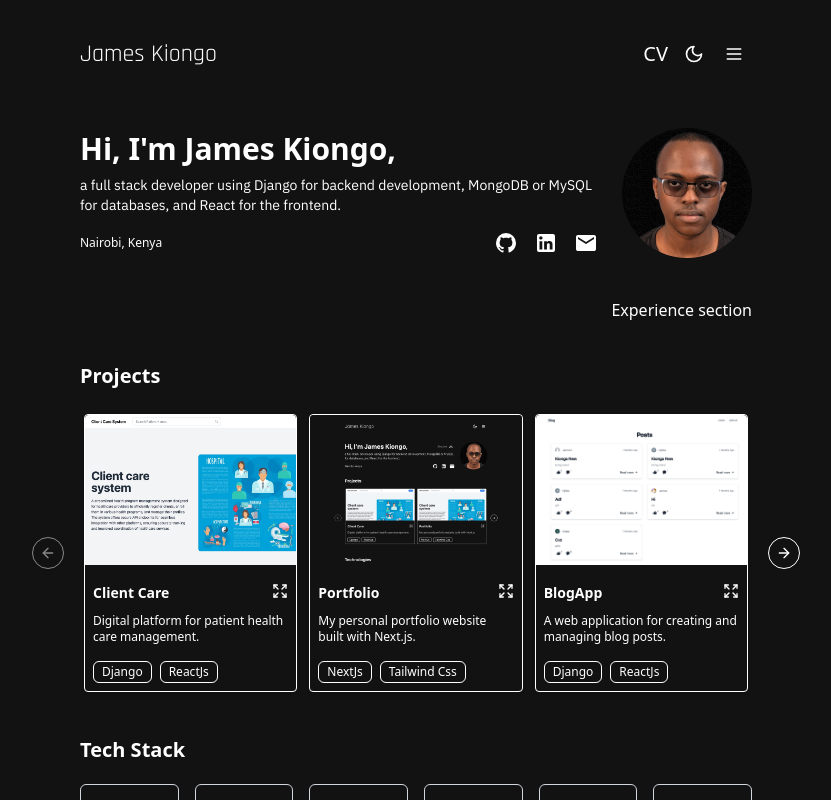
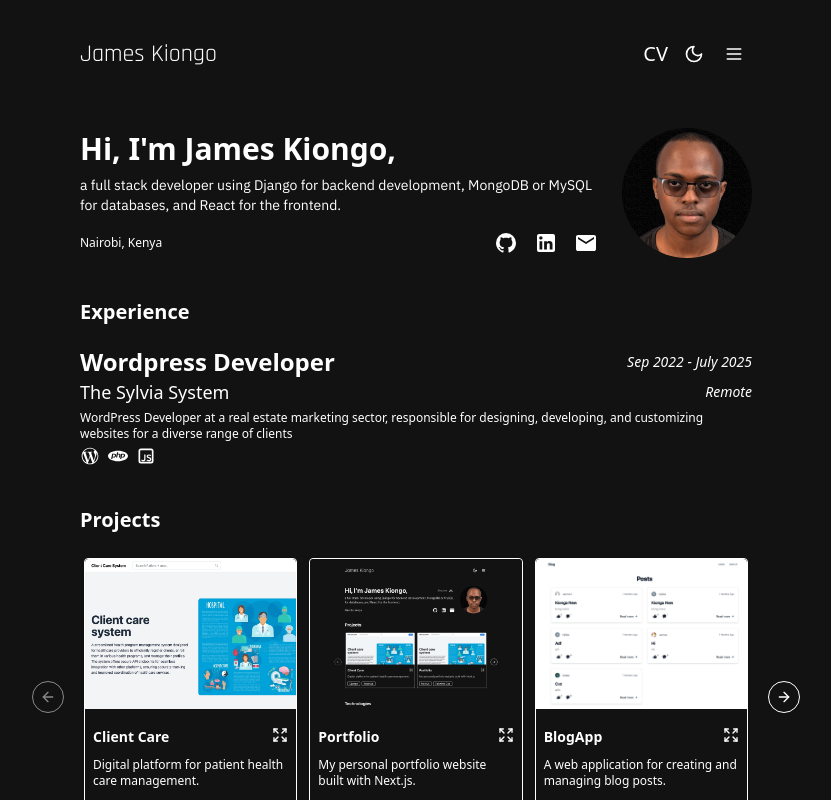
Before and after one commit to jameskiongo/portfolio-nextjs, a Next.js app: page / in a window 1280 px wide. Shown: the top 800 px of the page, without its empty margins (224-1055 px from the left). Built offline with nearby package versions, Linux system fonts and the light colour scheme.

Commit message:
finished blueprint experience section

```diff
--- a/src/components/Experience/ExperienceSection.jsx
+++ b/src/components/Experience/ExperienceSection.jsx
@@ -1,4 +1,7 @@
 import { IBM_Plex_Sans } from "next/font/google";
+import { JsIcon } from "../icons/JsIcon";
+import { PhpIcon } from "../icons/PhpIcon";
+import { WordpressIcon } from "../icons/WordpressIcon";
 
 const ibm_plex_sans = IBM_Plex_Sans({
 	weight: ["400", "500", "600", "700"],
@@ -8,8 +11,34 @@ const ibm_plex_sans = IBM_Plex_Sans({
 export default function ExperienceSection() {
 	return (
 		<div className="mt-10 px-4 sm:px-0">
-			<div className="flex md:flex-row-reverse flex-col gap-x-6">
-				Experience section
+			<div>
+				<h1 className="capitalize text-xl font-bold pb-5">experience</h1>
+			</div>
+			<div className="">
+				<div className="flex flex-row items-center justify-between">
+					<h1 className="capitalize text-2xl font-bold">wordpress developer</h1>
+					<p className="capitalize font-extralight italic text-sm justify-center">
+						Sep 2022 - July 2025
+					</p>
+				</div>
+				<div className="flex flex-row items-center justify-between">
+					<h1 className="capitalize font-light text-lg">the sylvia system</h1>
+					<p className="capitalize italic text-sm font-extralight justify-center">
+						remote
+					</p>
+				</div>
+			</div>
+			<div>
+				<p className="text-xs font-normal py-1">
+					WordPress Developer at a real estate marketing sector, responsible for
+					designing, developing, and customizing websites for a diverse range of
+					clients
+				</p>
+				<div className="flex flex-row gap-x-2">
+					<WordpressIcon />
+					<PhpIcon />
+					<JsIcon />
+				</div>
 			</div>
 		</div>
 	);
--- /dev/null
+++ b/src/components/icons/JsIcon.jsx
@@ -0,0 +1,14 @@
+export function JsIcon() {
+	return (
+		<svg
+			xmlns="http://www.w3.org/2000/svg"
+			className="size-5"
+			viewBox="0 0 24 24"
+		>
+			<path
+				fill="currentColor"
+				d="m13.334 16.055l-.858 1.188q1.221 1.089 3.036 1.089q1.386-.033 2.112-.715q.737-.693.737-1.65q0-.935-.517-1.54t-1.738-.968q-1.01-.307-1.43-.561q-.418-.264-.418-.638q0-.34.341-.55q.342-.21.913-.209q.419 0 .946.165q.528.143.935.462l.77-1.199q-1.011-.814-2.684-.814q-1.198 0-1.969.616q-.792.615-.792 1.529q.011.968.638 1.507q.638.54 1.815.88q.98.307 1.331.616a.97.97 0 0 1 .341.748a.75.75 0 0 1-.34.66q-.353.242-1.013.242q-1.077.01-2.156-.858m-5.53.638a2.2 2.2 0 0 1-.616-.583l-1.034.847q.463.78 1.144 1.089q.638.285 1.463.286q.45 0 .935-.143t.891-.484q.715-.572.748-1.87v-5.588H9.85v5.302q0 .76-.34 1.067q-.342.297-.859.297q-.495 0-.847-.22M3 6a3 3 0 0 1 3-3h12a3 3 0 0 1 3 3v12a3 3 0 0 1-3 3H6a3 3 0 0 1-3-3zm3-1a1 1 0 0 0-1 1v12a1 1 0 0 0 1 1h12a1 1 0 0 0 1-1V6a1 1 0 0 0-1-1z"
+			/>
+		</svg>
+	);
+}
--- /dev/null
+++ b/src/components/icons/PhpIcon.jsx
@@ -0,0 +1,14 @@
+export function PhpIcon() {
+	return (
+		<svg
+			xmlns="http://www.w3.org/2000/svg"
+			className="size-5"
+			viewBox="0 0 128 128"
+		>
+			<path
+				fill="currentColor"
+				d="M64 30.332C28.654 30.332 0 45.407 0 64s28.654 33.668 64 33.668c35.345 0 64-15.075 64-33.668S99.346 30.332 64 30.332m-5.982 9.81h7.293v.003l-1.745 8.968h6.496q6.132 0 8.458 2.139q2.328 2.14 1.398 6.93l-3.053 15.7h-7.408l2.902-14.929q.495-2.546-.365-3.473q-.86-.925-3.658-.925h-5.828L58.752 73.88h-7.291zM26.73 49.114h14.133q6.379 0 9.305 3.348q2.925 3.347 1.758 9.346q-.481 2.472-1.625 4.52t-2.99 3.745q-2.202 2.06-4.891 2.936q-2.691.876-6.858.875h-6.294l-1.745 8.97h-7.35zm57.366 0h14.13q6.378 0 9.303 3.348h.002q2.926 3.347 1.76 9.346q-.48 2.472-1.623 4.52t-2.992 3.745q-2.2 2.06-4.893 2.936q-2.69.876-6.855.875h-6.295l-1.744 8.97h-7.35zm-51.051 5.325l-2.742 14.12h4.468q4.446.001 6.622-1.673q2.174-1.675 2.937-5.592q.728-3.762-.666-5.309t-5.584-1.547zm57.363 0l-2.744 14.12h4.47q4.446.001 6.622-1.673q2.173-1.675 2.935-5.592q.73-3.762-.664-5.309t-5.584-1.547z"
+			/>
+		</svg>
+	);
+}
--- /dev/null
+++ b/src/components/icons/WordpressIcon.jsx
@@ -0,0 +1,14 @@
+export function WordpressIcon() {
+	return (
+		<svg
+			xmlns="http://www.w3.org/2000/svg"
+			className="size-5"
+			viewBox="0 0 24 24"
+		>
+			<path
+				fill="currentColor"
+				d="M12 2C6.49 2 2 6.49 2 12s4.49 10 10 10s10-4.49 10-10S17.51 2 12 2M3.01 12c0-1.3.28-2.54.78-3.66l4.29 11.75c-3-1.46-5.07-4.53-5.07-8.09M12 20.99c-.88 0-1.73-.13-2.54-.37l2.7-7.84l2.76 7.57c.02.04.04.09.06.12c-.93.34-1.93.52-2.98.52m1.24-13.21c.54-.03 1.03-.09 1.03-.09c.48-.06.43-.77-.06-.74c0 0-1.46.11-2.4.11c-.88 0-2.37-.11-2.37-.11c-.48-.02-.54.72-.05.75c0 0 .46.06.94.09l1.4 3.84l-1.97 5.9l-3.27-9.75c.54-.02 1.03-.08 1.03-.08c.48-.06.43-.77-.06-.74c0 0-1.46.11-2.4.11c-.17 0-.37 0-.58-.01C6.1 4.62 8.86 3.01 12 3.01c2.34 0 4.47.89 6.07 2.36c-.04 0-.08-.01-.12-.01c-.88 0-1.51.77-1.51 1.6c0 .74.43 1.37.88 2.11c.34.6.74 1.37.74 2.48c0 .77-.3 1.66-.68 2.91l-.9 3zm6.65-.09a8.99 8.99 0 0 1-3.37 12.08l2.75-7.94c.51-1.28.68-2.31.68-3.22c0-.33-.02-.64-.06-.92"
+			/>
+		</svg>
+	);
+}
```
